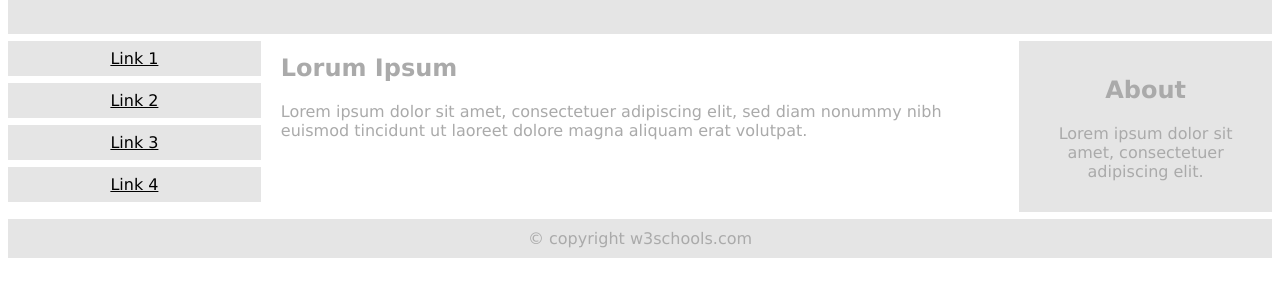
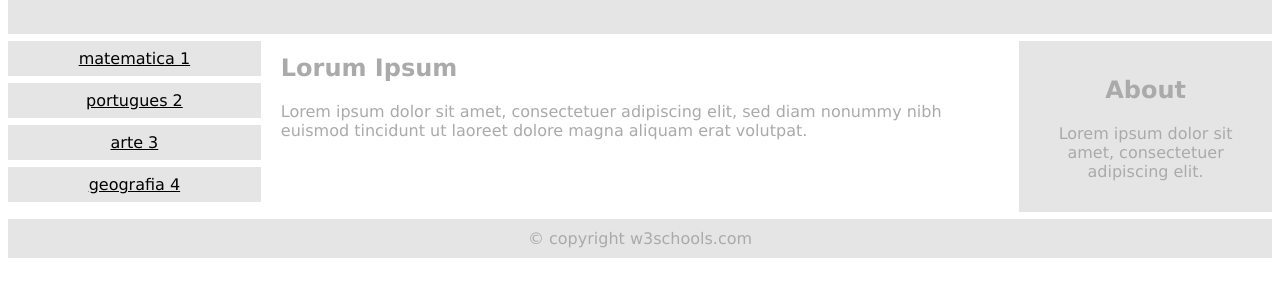
Before and after one commit to andri609/sitedeestudante, a plain HTML site: page index.html in a window 1280 px wide. Shown: the part 104-400 px from the top of the page. Drawn offline with Linux system fonts and the light colour scheme.

Commit message:
Update index.html

```diff
--- a/index.html
+++ b/index.html
@@ -1,7 +1,7 @@
 !DOCTYPE html>
 <html>
 <head>
-<meta name="viewport" content="width=device-width, initial-scale=1.0">
+<meta name="andrielli" content="width=device-width, initial-scale=1.0">
 <style>
 * {
   box-sizing: border-box;
@@ -53,10 +53,10 @@
 
 <div style="overflow:auto">
   <div class="menu">
-    <a href="#">Link 1</a>
-    <a href="#">Link 2</a>
-    <a href="#">Link 3</a>
-    <a href="#">Link 4</a>
+    <a href="#">matematica 1</a>
+    <a href="#">portugues 2</a>
+    <a href="#">arte 3</a>
+    <a href="#">geografia 4</a>
   </div>
 
   <div class="main">
```
